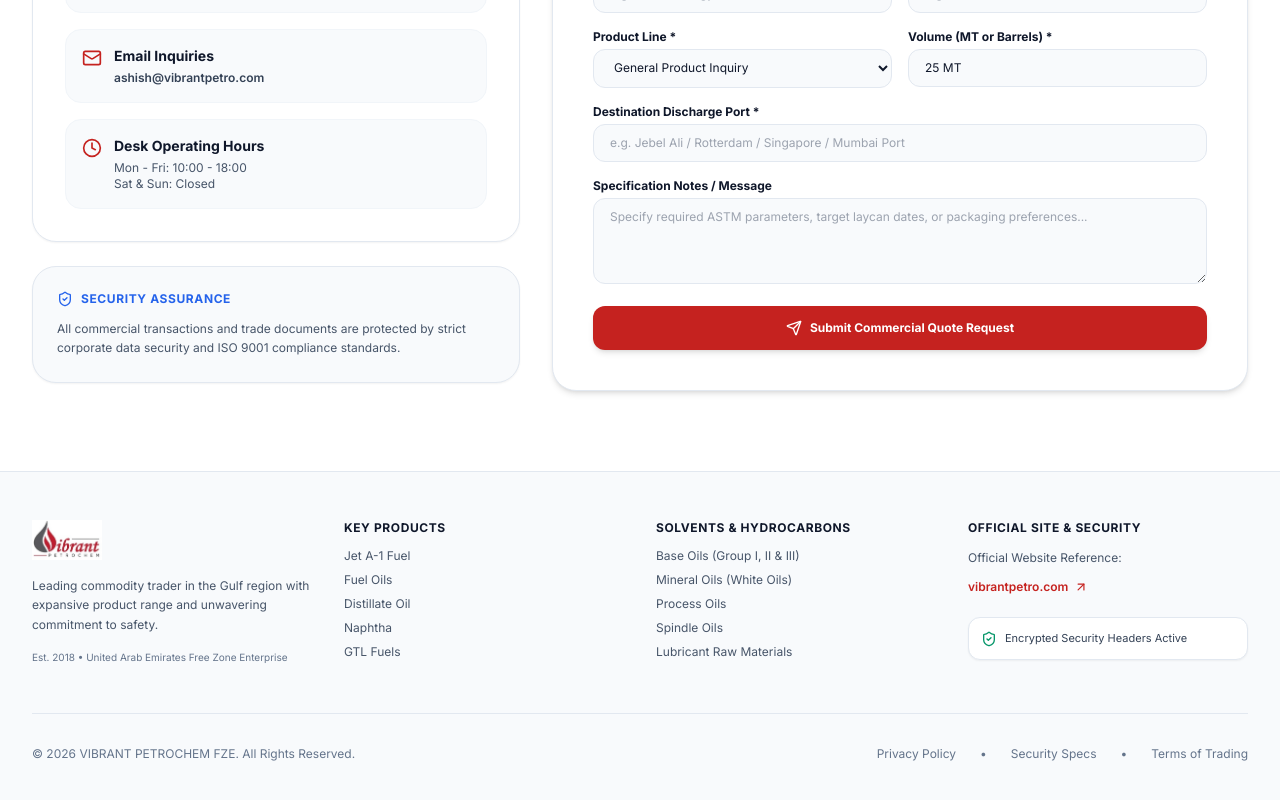
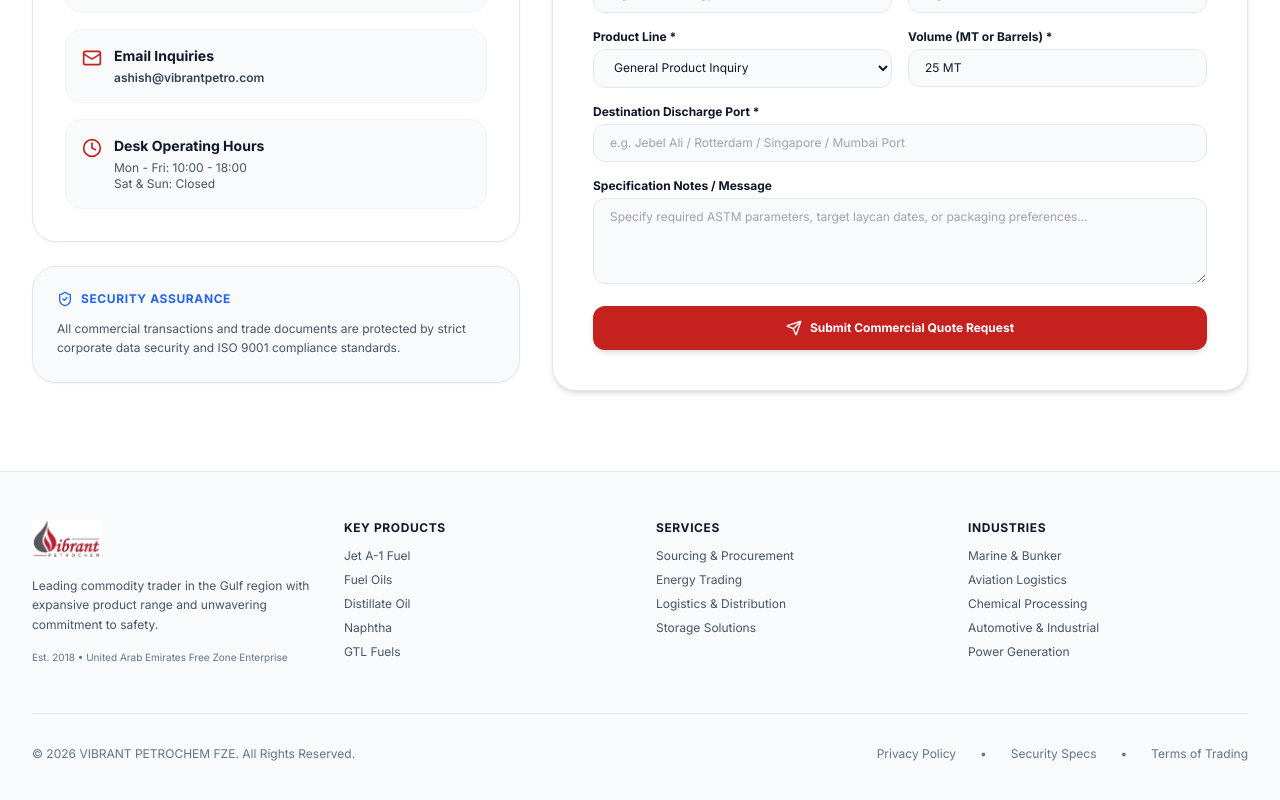
Before and after one commit to BARAD-IDRISH/vibrant-petrochem, a Next.js app: page / in a window 1280 px wide. Shown: the part 3834-4634 px from the top of the page. Built offline with nearby package versions, Linux system fonts and the light colour scheme.

Commit message:
Add Services and Industries columns to Footer and remove Official Site & Security section

```diff
--- a/components/Footer.tsx
+++ b/components/Footer.tsx
@@ -1,79 +1,16 @@
 'use client';
 
-import React, { useState } from 'react';
+import React from 'react';
 import Link from 'next/link';
 import Image from 'next/image';
-import { usePathname } from 'next/navigation';
-import { COMPANY_INFO, PRODUCTS } from '@/lib/data';
-import { ContactFormSchema, ContactFormData } from '@/lib/schemas';
-import {
-  Phone,
-  Mail,
-  MapPin,
-  Clock,
-  Send,
-  ShieldCheck,
-  CheckCircle2,
-  AlertCircle,
-  Loader2,
-  ArrowUpRight,
-} from 'lucide-react';
+import { COMPANY_INFO, PRODUCTS, COMPANY_SERVICES, COMPANY_INDUSTRIES } from '@/lib/data';
 
 export const Footer: React.FC = () => {
-  const pathname = usePathname();
-  const isContactPage = pathname === '/contact';
-
-  const [contactData, setContactData] = useState<ContactFormData>({
-    fullName: '',
-    email: '',
-    phone: '',
-    companyName: '',
-    subject: '',
-    message: '',
-  });
-
-  const [errors, setErrors] = useState<Record<string, string>>({});
-  const [isSubmitting, setIsSubmitting] = useState(false);
-  const [isSubmitted, setIsSubmitted] = useState(false);
-
-  const handleChange = (
-    e: React.ChangeEvent<HTMLInputElement | HTMLTextAreaElement>
-  ) => {
-    const { name, value } = e.target;
-    setContactData((prev) => ({ ...prev, [name]: value }));
-    if (errors[name]) {
-      setErrors((prev) => ({ ...prev, [name]: '' }));
-    }
-  };
-
-  const handleContactSubmit = (e: React.FormEvent) => {
-    e.preventDefault();
-    setErrors({});
-
-    const result = ContactFormSchema.safeParse(contactData);
-    if (!result.success) {
-      const formattedErrors: Record<string, string> = {};
-      result.error.issues.forEach((issue) => {
-        if (issue.path[0]) {
-          formattedErrors[issue.path[0].toString()] = issue.message;
-        }
-      });
-      setErrors(formattedErrors);
-      return;
-    }
-
-    setIsSubmitting(true);
-    setTimeout(() => {
-      setIsSubmitting(false);
-      setIsSubmitted(true);
-    }, 1200);
-  };
-
   return (
     <footer id="contact" className="bg-slate-50 text-slate-900 border-t border-slate-200 relative z-20">
       {/* Multi-Column Links Section & Copyright Bar */}
       <div className="max-w-7xl mx-auto px-4 sm:px-6 lg:px-8 py-12">
-        <div className="grid grid-cols-1 md:grid-cols-4 gap-8">
+        <div className="grid grid-cols-1 sm:grid-cols-2 md:grid-cols-4 gap-8">
           {/* Col 1: Brand Info */}
           <div className="space-y-4">
             <Link href="/" className="flex items-center">
@@ -94,7 +31,7 @@
             </div>
           </div>
 
-          {/* Col 2: Top Products */}
+          {/* Col 2: Key Products */}
           <div className="space-y-3">
             <div className="text-xs font-bold uppercase tracking-wider text-slate-900">
               Key Products
@@ -110,46 +47,36 @@
             </ul>
           </div>
 
-          {/* Col 3: Solvents & Special Hydrocarbons */}
+          {/* Col 3: Services */}
           <div className="space-y-3">
             <div className="text-xs font-bold uppercase tracking-wider text-slate-900">
-              Solvents & Hydrocarbons
+              Services
             </div>
             <ul className="space-y-2 text-xs text-slate-600">
-              {PRODUCTS.slice(5, 10).map((p) => (
-                <li key={p.id}>
-                  <Link href={`/products/${p.id}`} className="hover:text-brand-red-vibrant transition-colors">
-                    {p.name}
+              {COMPANY_SERVICES.map((s) => (
+                <li key={s.id}>
+                  <Link href={`/services#${s.id}`} className="hover:text-brand-red-vibrant transition-colors">
+                    {s.title}
                   </Link>
                 </li>
               ))}
             </ul>
           </div>
 
-          {/* Col 4: Official Verification & External Site */}
+          {/* Col 4: Industries */}
           <div className="space-y-3">
             <div className="text-xs font-bold uppercase tracking-wider text-slate-900">
-              Official Site & Security
+              Industries
             </div>
-            <p className="text-xs text-slate-600 leading-relaxed">
-              Official Website Reference:
-            </p>
-            <a
-              href="https://vibrantpetro.com/"
-              target="_blank"
-              rel="noopener noreferrer"
-              className="inline-flex items-center space-x-1.5 text-xs text-brand-red-vibrant font-semibold hover:underline"
-            >
-              <span>vibrantpetro.com</span>
-              <ArrowUpRight className="w-3.5 h-3.5" />
-            </a>
-
-            <div className="pt-2">
-              <div className="p-3 bg-white rounded-xl border border-slate-200 text-[11px] text-slate-700 flex items-center space-x-2 shadow-sm">
-                <ShieldCheck className="w-4 h-4 text-emerald-600 shrink-0" />
-                <span>Encrypted Security Headers Active</span>
-              </div>
-            </div>
+            <ul className="space-y-2 text-xs text-slate-600">
+              {COMPANY_INDUSTRIES.map((ind) => (
+                <li key={ind.id}>
+                  <Link href={`/industries#${ind.id}`} className="hover:text-brand-red-vibrant transition-colors">
+                    {ind.title}
+                  </Link>
+                </li>
+              ))}
+            </ul>
           </div>
         </div>
 
```
